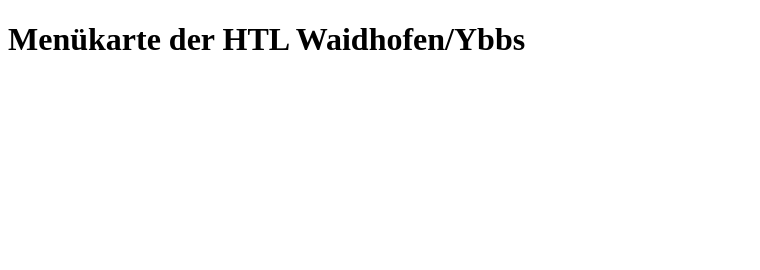
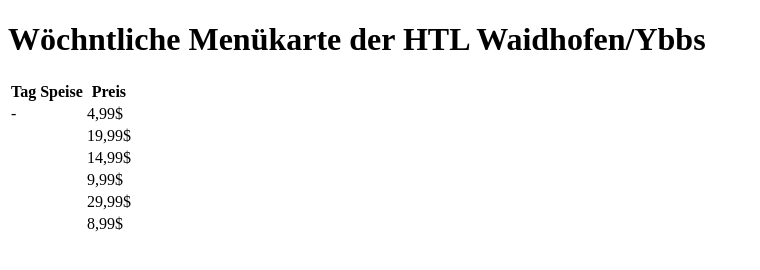
Before and after one commit to GrurlStefan/Statische-Website-ITP, a plain HTML site: page weeklymenus.html in a window 1280 px wide. Shown: the whole page, without its empty margins (0-760 px from the left). Drawn offline with Linux system fonts and the light colour scheme.

Commit message:
update weekly

```diff
--- a/weeklymenus.html
+++ b/weeklymenus.html
@@ -8,7 +8,48 @@
   <meta name="viewport" content="width=device-width, initial-scale=1">
  </head>
  <body href=".css">
-  <h1>Menükarte der HTL Waidhofen/Ybbs</h1>
+  <h1>Wöchntliche Menükarte der HTL Waidhofen/Ybbs</h1>
+
+  <table>
+    <tr>
+      <th>Tag</th>
+      <th>Speise</th>
+      <th>Preis</th>
+    </tr>
+    <tr>
+      <td>-</td>
+      <td></td>
+      <td>4,99$</td>
+    </tr>
+    <tr>
+      <td></td>
+      <td></td>
+      <td>19,99$</td>
+    </tr>
+    <tr>
+      <td></td>
+      <td></td>
+      <td>14,99$</td>
+    </tr>
+    <tr>
+      <td></td>
+      <td></td>
+      <td>9,99$</td>
+    </tr>
+    <tr>
+      <td></td>
+      <td></td>
+      <td>29,99$</td>
+    </tr>
+    <tr>
+      <td></td>
+      <td></td>
+      <td>8,99$</td>
+    </tr>
+  </table>
+
+  </body>
+  </html>
 
 
 
```
